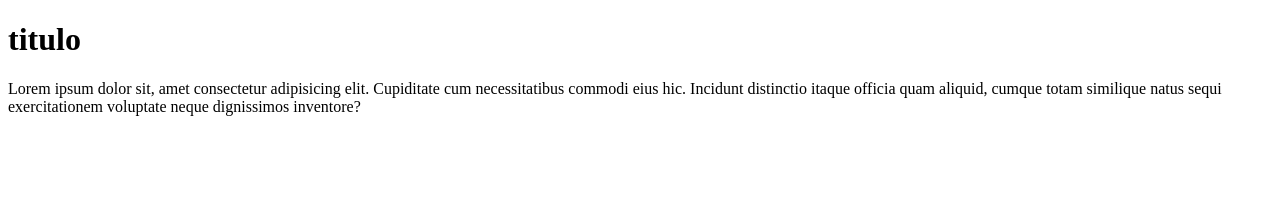
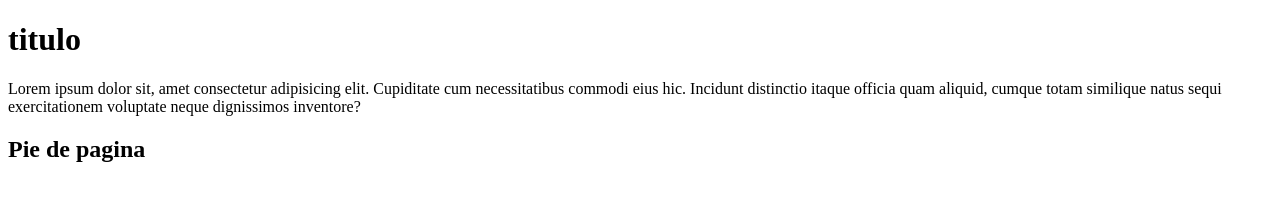
Before and after one commit to camgarci4/clase10, a plain HTML site: page index.html in a window 1280 px wide. Drawn offline with Linux system fonts and the light colour scheme.

Commit message:
agregue footer

```diff
--- a/index.html
+++ b/index.html
@@ -12,5 +12,9 @@
     <main>
         <p>Lorem ipsum dolor sit, amet consectetur adipisicing elit. Cupiditate cum necessitatibus commodi eius hic. Incidunt distinctio itaque officia quam aliquid, cumque totam similique natus sequi exercitationem voluptate neque dignissimos inventore?</p>
     </main>
+
+    <footer>
+        <h2>Pie de pagina</h2>
+    </footer>
 </body>
 </html>
```
